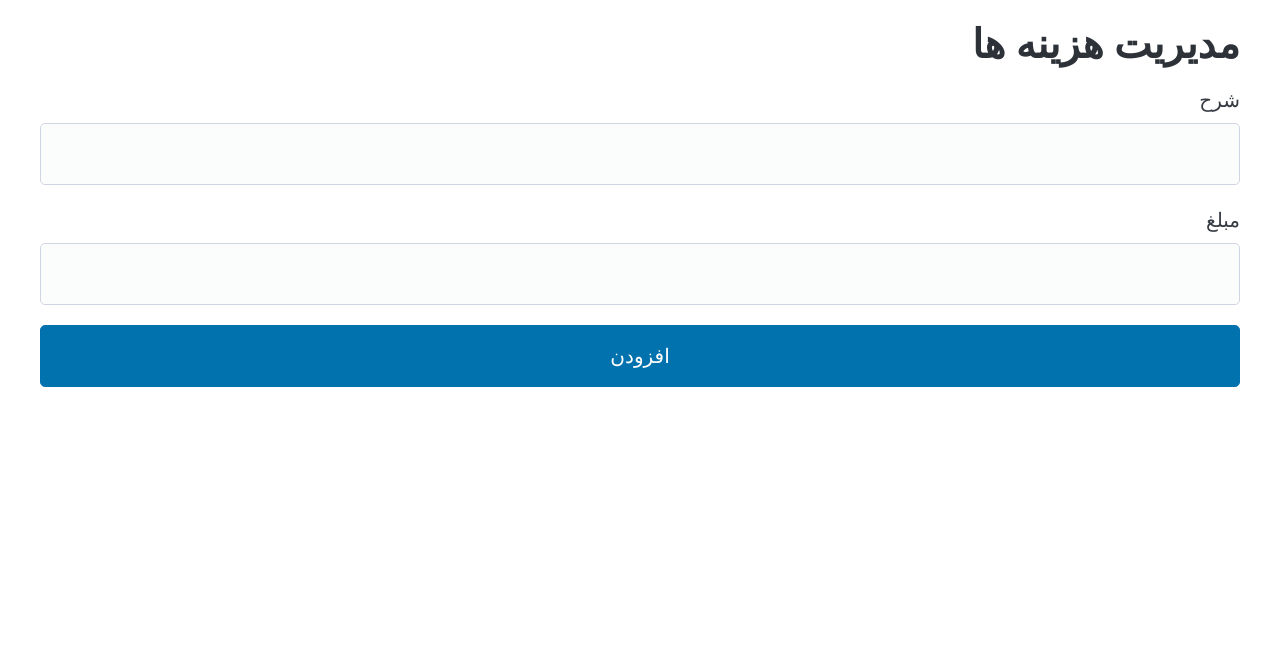
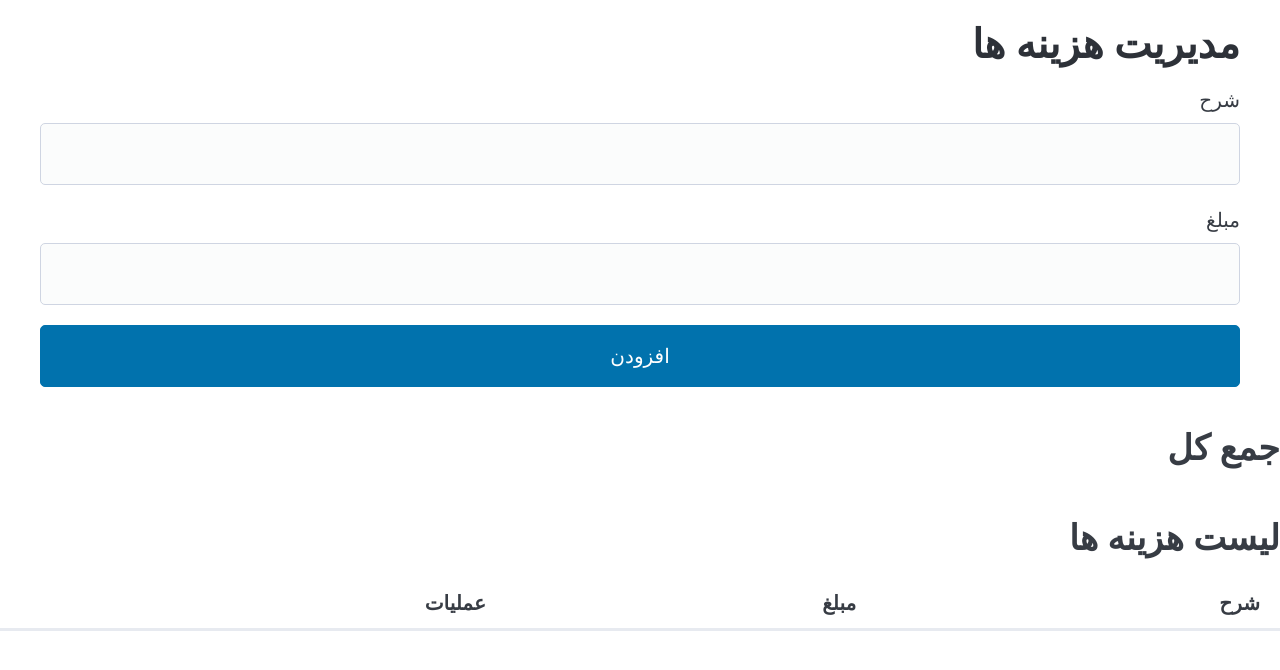
Before and after one commit to modern-es/140310-session01, a plain HTML site: page index.html in a window 1280 px wide. Drawn offline with nearby package versions, Linux system fonts and the light colour scheme.

Commit message:
ادامه UI

```diff
--- a/index.html
+++ b/index.html
@@ -27,5 +27,22 @@
         </form>
     </main>
 
+    <h2>جمع کل</h2>
+    <br>
+
+    <h2>لیست هزینه ها</h2>
+    <table>
+        <thead>
+            <tr>
+                <th>شرح</th>
+                <th>مبلغ</th>
+                <th>عملیات</th>
+            </tr>
+        </thead>
+        <tbody>
+            <!--  -->
+        </tbody>
+    </table>
+
 </body>
 </html>
```
